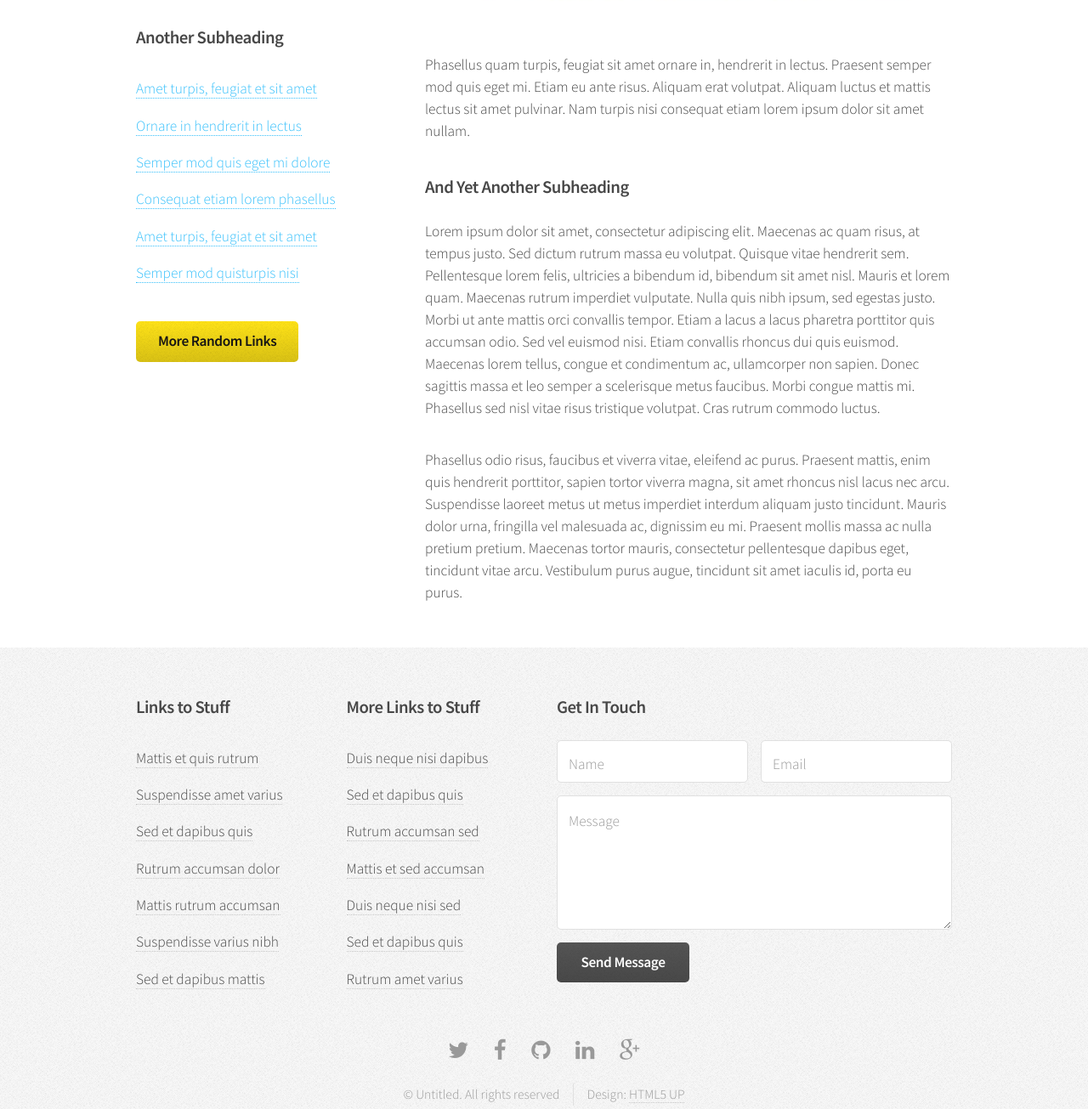
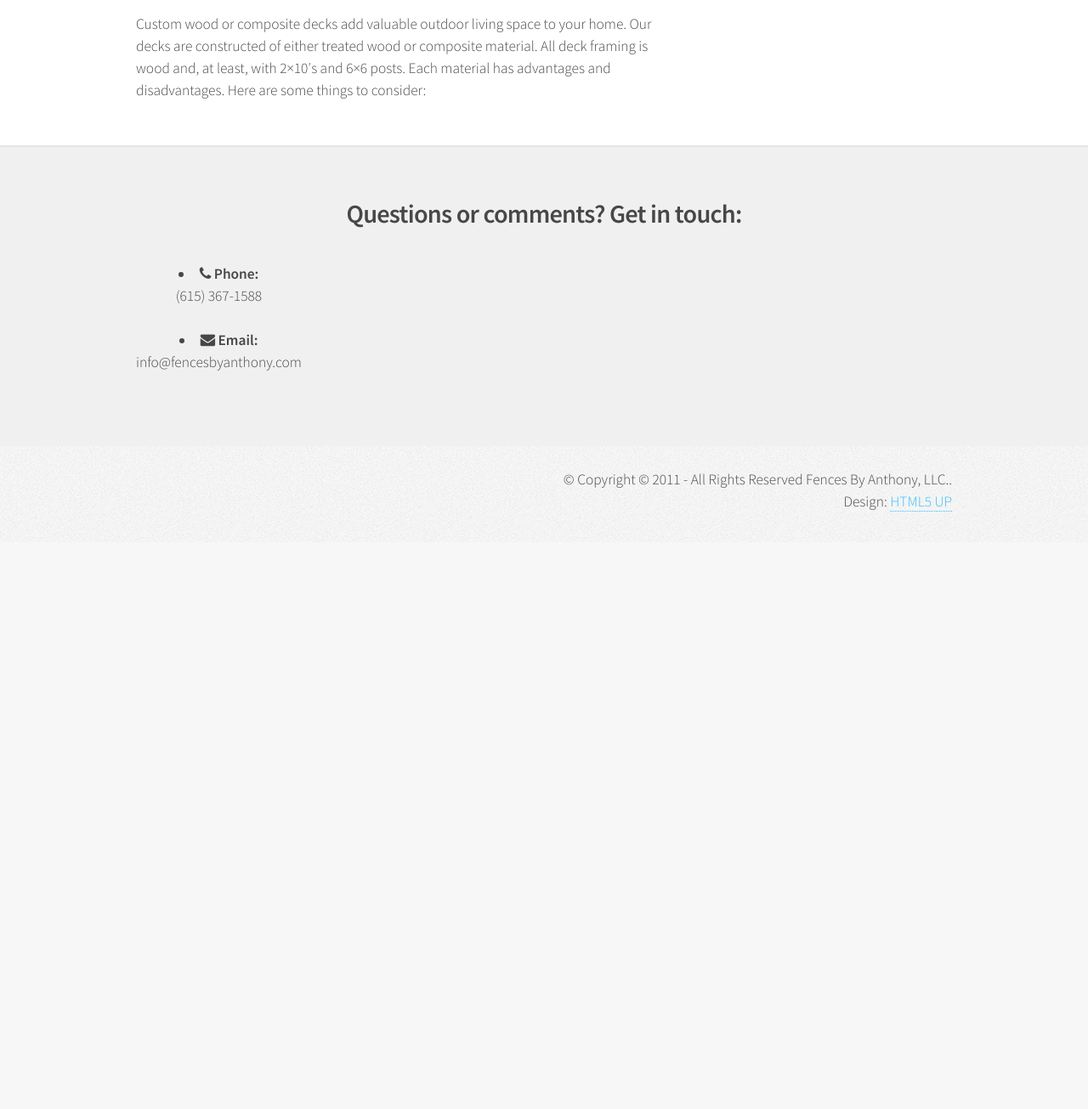
Before and after one commit to dabarrett42/FencesWebsite, a plain HTML site: page left-sidebar.html in a window 1280 px wide. Shown: the part 560-1865 px from the top of the page at 85% size. After the commit the page ends 1198 px from the top, so only its background shows below. Drawn offline with Linux system fonts and the light colour scheme.

Commit message:
Slight Navi changes and unnecessary changes to left-sidebar
Link to the decks page have been nulified for these files. When deck
clicked, no page will load. The fences tabs however, allow for
transitions to the other fences tabs from a fences tabs. (i.e if im in
fences_vinyl and click on wood, I will go to wood)

```diff
--- a/left-sidebar.html
+++ b/left-sidebar.html
@@ -6,7 +6,7 @@
 -->
 <html>
 	<head>
-		<title>Left Sidebar - Arcana by HTML5 UP</title>
+		<title>Decks</title>
 		<meta charset="utf-8" />
 		<meta name="viewport" content="width=device-width, initial-scale=1" />
 		<!--[if lte IE 8]><script src="assets/js/ie/html5shiv.js"></script><![endif]-->
@@ -28,28 +28,26 @@
 							<ul>
 								<li><a href="index.html">Home</a></li>
 								<li>
-									<a href="#">Dropdown</a>
+									<a href="#">Fences</a>
 									<ul>
-										<li><a href="#">Lorem dolor</a></li>
-										<li><a href="#">Magna phasellus</a></li>
-										<li><a href="#">Etiam sed tempus</a></li>
-										<li>
-											<a href="#">Submenu</a>
-											<ul>
-												<li><a href="#">Lorem dolor</a></li>
-												<li><a href="#">Phasellus magna</a></li>
-												<li><a href="#">Magna phasellus</a></li>
-												<li><a href="#">Etiam nisl</a></li>
-												<li><a href="#">Veroeros feugiat</a></li>
+										<li><a href="fences_wood.html">Wood</a></li>
+										<li><a href="fences_metal.html">Metal</a></li>
+										<li><a href="fences_vinyl.html">Vinyl</a></li>
+										<!--<li><a href="#">Veroeros feugiat</a></li>-->
 									</ul>
 								</li>
-										<li><a href="#">Veroeros feugiat</a></li>
+								<li><a href="#">Decks</a>
+									<ul>
+										<li><a href="decks_wood.html">Wood</a></li>
+										<li><a href="decks_composite.html">Composite</a></li>
 									</ul>
 								</li>
-								<li class="current"><a href="left-sidebar.html">Left Sidebar</a></li>
-								<li><a href="right-sidebar.html">Right Sidebar</a></li>
-								<li><a href="two-sidebar.html">Two Sidebar</a></li>
-								<li><a href="no-sidebar.html">No Sidebar</a></li>
+								<li><a href="gates.html">Gates</a></li>
+								<li><a href="a&p.html">Arbors & Pergolas </a></li>
+								<li><a href="other_services.html">Other Services</a></li>
+								<li><a href="gallery.html">Gallery</a></li>
+								<li><a href="faq.html">FAQ</a></li>
+								<li><a href="aboutus.html">About Us</a></li>
 							</ul>
 						</nav>
 
@@ -59,38 +57,6 @@
 				<section class="wrapper style1">
 					<div class="container">
 						<div class="row 200%">
-							<div class="4u 12u(narrower)">
-								<div id="sidebar">
-
-									<!-- Sidebar -->
-
-										<section>
-											<h3>Just a Subheading</h3>
-											<p>Phasellus quam turpis, feugiat sit amet ornare in, hendrerit in lectus.
-											Praesent semper mod quis eget mi. Etiam eu ante risus. Aliquam erat volutpat.
-											Aliquam luctus et mattis lectus sit amet pulvinar. Nam turpis et nisi etiam.</p>
-											<footer>
-												<a href="#" class="button">Continue Reading</a>
-											</footer>
-										</section>
-
-										<section>
-											<h3>Another Subheading</h3>
-											<ul class="links">
-												<li><a href="#">Amet turpis, feugiat et sit amet</a></li>
-												<li><a href="#">Ornare in hendrerit in lectus</a></li>
-												<li><a href="#">Semper mod quis eget mi dolore</a></li>
-												<li><a href="#">Consequat etiam lorem phasellus</a></li>
-												<li><a href="#">Amet turpis, feugiat et sit amet</a></li>
-												<li><a href="#">Semper mod quisturpis nisi</a></li>
-											</ul>
-											<footer>
-												<a href="#" class="button">More Random Links</a>
-											</footer>
-										</section>
-
-								</div>
-							</div>
 							<div class="8u  12u(narrower) important(narrower)">
 								<div id="content">
 
@@ -98,33 +64,16 @@
 
 										<article>
 											<header>
-												<h2>Left Sidebar</h2>
-												<p>Sidebar on the left, content on the right.</p>
+												<h2>Decks</h2>
 											</header>
 
 											<span class="image featured"><img src="images/banner.jpg" alt="" /></span>
 
-											<p>Phasellus quam turpis, feugiat sit amet ornare in, hendrerit in lectus.
-											Praesent semper mod quis eget mi. Etiam eu ante risus. Aliquam erat volutpat.
-											Aliquam luctus et mattis lectus sit amet pulvinar. Nam turpis nisi
-											consequat etiam lorem ipsum dolor sit amet nullam.</p>
+											<p>Custom wood or composite decks add valuable outdoor living space to your home. Our decks are constructed of
+											either treated wood or composite material. All deck framing is wood and, at least, with 2×10′s and 6×6 posts.
+											Each material has advantages and disadvantages. Here are some things to consider:
+											</p>
 
-											<h3>And Yet Another Subheading</h3>
-											<p>Lorem ipsum dolor sit amet, consectetur adipiscing elit. Maecenas ac quam risus, at tempus
-											justo. Sed dictum rutrum massa eu volutpat. Quisque vitae hendrerit sem. Pellentesque lorem felis,
-											ultricies a bibendum id, bibendum sit amet nisl. Mauris et lorem quam. Maecenas rutrum imperdiet
-											vulputate. Nulla quis nibh ipsum, sed egestas justo. Morbi ut ante mattis orci convallis tempor.
-											Etiam a lacus a lacus pharetra porttitor quis accumsan odio. Sed vel euismod nisi. Etiam convallis
-											rhoncus dui quis euismod. Maecenas lorem tellus, congue et condimentum ac, ullamcorper non sapien.
-											Donec sagittis massa et leo semper a scelerisque metus faucibus. Morbi congue mattis mi.
-											Phasellus sed nisl vitae risus tristique volutpat. Cras rutrum commodo luctus.</p>
-
-											<p>Phasellus odio risus, faucibus et viverra vitae, eleifend ac purus. Praesent mattis, enim
-											quis hendrerit porttitor, sapien tortor viverra magna, sit amet rhoncus nisl lacus nec arcu.
-											Suspendisse laoreet metus ut metus imperdiet interdum aliquam justo tincidunt. Mauris dolor urna,
-											fringilla vel malesuada ac, dignissim eu mi. Praesent mollis massa ac nulla pretium pretium.
-											Maecenas tortor mauris, consectetur pellentesque dapibus eget, tincidunt vitae arcu.
-											Vestibulum purus augue, tincidunt sit amet iaculis id, porta eu purus.</p>
 										</article>
 
 								</div>
@@ -134,79 +83,75 @@
 				</section>
 
 			<!-- Footer -->
-				<div id="footer">
-					<div class="container">
+<div id="footer-wrapper">
+				<div id="footer" class="container">
+					<header>
+						<h2>Questions or comments? <strong>Get in touch:</strong></h2>
+					</header>
 					<div class="row">
-							<section class="3u 6u(narrower) 12u$(mobilep)">
-								<h3>Links to Stuff</h3>
-								<ul class="links">
-									<li><a href="#">Mattis et quis rutrum</a></li>
-									<li><a href="#">Suspendisse amet varius</a></li>
-									<li><a href="#">Sed et dapibus quis</a></li>
-									<li><a href="#">Rutrum accumsan dolor</a></li>
-									<li><a href="#">Mattis rutrum accumsan</a></li>
-									<li><a href="#">Suspendisse varius nibh</a></li>
-									<li><a href="#">Sed et dapibus mattis</a></li>
-								</ul>
-							</section>
-							<section class="3u 6u$(narrower) 12u$(mobilep)">
-								<h3>More Links to Stuff</h3>
-								<ul class="links">
-									<li><a href="#">Duis neque nisi dapibus</a></li>
-									<li><a href="#">Sed et dapibus quis</a></li>
-									<li><a href="#">Rutrum accumsan sed</a></li>
-									<li><a href="#">Mattis et sed accumsan</a></li>
-									<li><a href="#">Duis neque nisi sed</a></li>
-									<li><a href="#">Sed et dapibus quis</a></li>
-									<li><a href="#">Rutrum amet varius</a></li>
-								</ul>
-							</section>
-							<section class="6u 12u(narrower)">
-								<h3>Get In Touch</h3>
-								<form>
+						<!--<div class="6u">
+							<section>
+								<form method="post" action="#">
 									<div class="row 50%">
-										<div class="6u 12u(mobilep)">
-											<input type="text" name="name" id="name" placeholder="Name" />
+										<div class="6u">
+											<input name="name" placeholder="Name" type="text" />
 										</div>
-										<div class="6u 12u(mobilep)">
-											<input type="email" name="email" id="email" placeholder="Email" />
+										<div class="6u">
+											<input name="email" placeholder="Email" type="text" />
 										</div>
 									</div>
 									<div class="row 50%">
 										<div class="12u">
-											<textarea name="message" id="message" placeholder="Message" rows="5"></textarea>
+											<textarea name="message" placeholder="Message"></textarea>
 										</div>
 									</div>
 									<div class="row 50%">
 										<div class="12u">
-											<ul class="actions">
-												<li><input type="submit" class="button alt" value="Send Message" /></li>
-											</ul>
+											<a href="websiteotlambdabeta@gmail.com" class="form-button-submit button icon fa-envelope">Send Message</a>
 										</div>
 									</div>
 								</form>
 							</section>
 						</div>
+						<div class="6u">-->
+							<section class="special">
+								<!--<header class="major">If you have any questions or concerns please feel free to send an email.</header>-->
+								<table class="special">
+									<tr>
+
+										<div class="row">
+											<div class="6u">
+												<ul class="icons">
+												<td>
+													<li class="icon fa-phone">
+													<strong>Phone: </strong><br>(615) 367-1588
+
+													</li>
+													</td>
+													</tr>
+													<td><br></td>
+													<tr>
+													<td>
+													<li class="icon fa-envelope">
+														<strong>Email: </strong><br>info@fencesbyanthony.com
+
+													</li>
+													</td>
+												</ul>
+											</div>
 										</div>
 
-					<!-- Icons -->
-						<ul class="icons">
-							<li><a href="#" class="icon fa-twitter"><span class="label">Twitter</span></a></li>
-							<li><a href="#" class="icon fa-facebook"><span class="label">Facebook</span></a></li>
-							<li><a href="#" class="icon fa-github"><span class="label">GitHub</span></a></li>
-							<li><a href="#" class="icon fa-linkedin"><span class="label">LinkedIn</span></a></li>
-							<li><a href="#" class="icon fa-google-plus"><span class="label">Google+</span></a></li>
-						</ul>
-
-					<!-- Copyright -->
-						<div class="copyright">
-							<ul class="menu">
-								<li>&copy; Untitled. All rights reserved</li><li>Design: <a href="http://html5up.net">HTML5 UP</a></li>
+									</tr>
+								</table>
+							</section>
+						</div>
+					</div>
+				</div>
+				<div id="copyright" class="container">
+					<ul class="links">
+						<br><header class="minor">&copy;  Copyright © 2011 - All Rights Reserved Fences By Anthony, LLC..<br>Design: <a href="http://html5up.net">HTML5 UP</a></header>
 					</ul>
 				</div>
-
-				</div>
-
 			</div>
 
 		<!-- Scripts -->
```
Also changed, not shown: aboutus.html (+1 -1 lines), decks_composite.html (+18 -20 lines), decks_wood.html (+18 -20 lines), faq.html (+1 -1 lines), fences_metal.html (+4 -4 lines), fences_vinyl.html (+4 -4 lines), fences_wood.html (+4 -4 lines), index.html (+6 -6 lines). Lines whose indentation alone changed are shown as unchanged.
